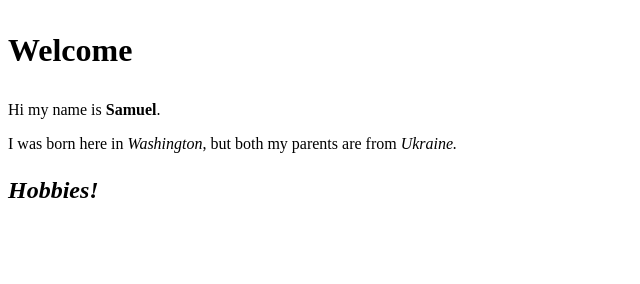
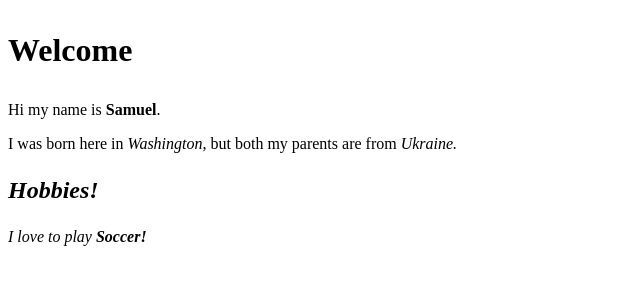
Before and after one commit to SamuelM007/about-me, a plain HTML site: page index.html in a window 1280 px wide. Shown: the whole page, without its empty margins (0-640 px from the left). Drawn offline with Linux system fonts and the light colour scheme.

Commit message:
Add files via upload

```diff
--- a/index.html
+++ b/index.html
@@ -15,11 +15,12 @@
         <h1>
            <p><strong>Welcome</strong></p>
         </h1>
-            <p>Hi my name is <strong>Samuel</strong>.</p>
-            <p>I was born here in <em>Washington</em>, but both my parents are from <em>Ukraine</en>.</p>
+        <p>Hi my name is <strong>Samuel</strong>.</p>
+        <p>I was born here in <em>Washington</em>, but both my parents are from <em>Ukraine</en>.</p>
         <h2>
             <p>Hobbies!</p>
         </h2>
+        <p>I love to play <strong>Soccer!</strong></p>
 
     </body>
 </html>
```
